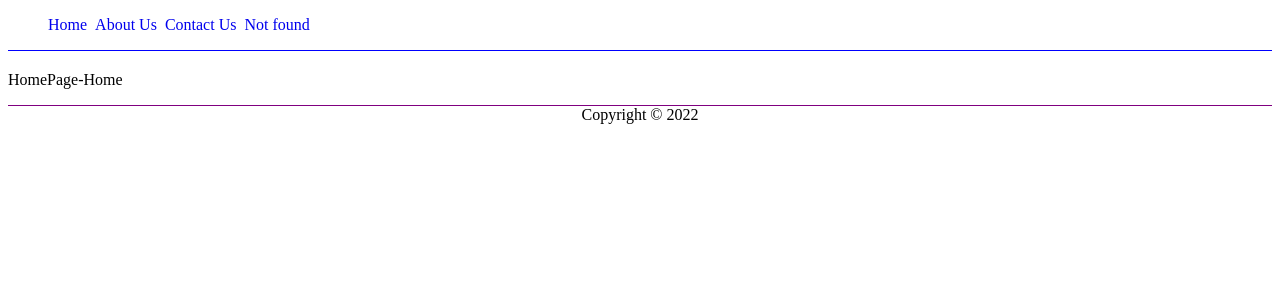
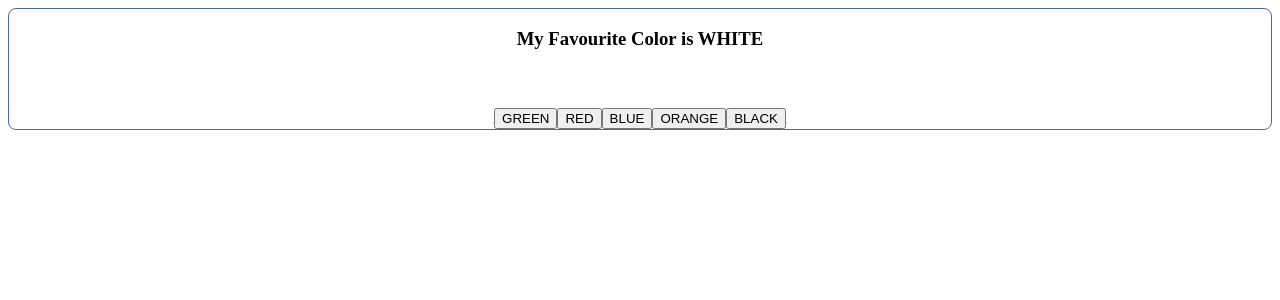
Before and after one commit to HabeebCycle/stunning-lessons, a React (Create React App) app: page / in a window 1280 px wide. Before the commit this address had no page. Shown: the top 300 px of the page. Built offline with nearby package versions, Linux system fonts and the light colour scheme.

Commit message:
State management and styling

```diff
--- a/src/App.js
+++ b/src/App.js
@@ -1,24 +1,14 @@
-import { BrowserRouter, Route, Routes } from "react-router-dom";
-import HomePage from "./components/pages/HomePage";
-import ContactUs from "./components/pages/ContactUs";
-import AboutUs from "./components/pages/AboutUs";
-import Layout from "./components/pages/Layout";
-import PageNotFound from "./components/pages/PageNotFound";
+import MyColor from "./components/hooks/MyColor";
 
 function App() {
-  // npm i react-router-dom
   return (
-    <BrowserRouter>
-      <Layout>
-        <Routes>
-          <Route path="/" element={<HomePage />} />
-          <Route path="contact" element={<ContactUs />} />
-          <Route path="about" element={<AboutUs />} />
-          <Route path="*" element={<PageNotFound />} />
-        </Routes>
-      </Layout>
-    </BrowserRouter>
+    <div>
+      <MyColor />
+    </div>
   );
 }
 
 export default App; //props
+
+//React Hook
+// useState
--- /dev/null
+++ b/src/components/hooks/MyColor.jsx
@@ -0,0 +1,30 @@
+import React, { useState } from "react";
+
+const MyColor = () => {
+  const [color, setColor] = useState("white");
+  return (
+    <div className={"count-div"}>
+      <h3>My Favourite Color is {color.toUpperCase()}</h3>
+      <div style={{ width: "40px", height: "40px", background: color }}></div>
+      <div>
+        {color !== "green" && (
+          <button onClick={() => setColor("green")}>GREEN</button>
+        )}
+        {color !== "red" && (
+          <button onClick={() => setColor("red")}>RED</button>
+        )}
+        {color !== "blue" && (
+          <button onClick={() => setColor("blue")}>BLUE</button>
+        )}
+        {color !== "orange" && (
+          <button onClick={() => setColor("orange")}>ORANGE</button>
+        )}
+        {color !== "black" && (
+          <button onClick={() => setColor("black")}>BLACK</button>
+        )}
+      </div>
+    </div>
+  );
+};
+
+export default MyColor;
--- a/src/components/pages/Layout.jsx
+++ b/src/components/pages/Layout.jsx
@@ -1,7 +1,7 @@
 import React from "react";
 import { Link } from "react-router-dom";
 
-const Layout = ({ children }) => {
+const Layout = (props) => {
   return (
     <>
       <nav>
@@ -20,7 +20,7 @@ const Layout = ({ children }) => {
           </li>
         </ul>
       </nav>
-      {children}
+      {props.children}
       <footer>
         <p style={{ textAlign: "center", borderTop: "1px solid purple" }}>
           Copyright &copy; 2022
--- a/src/components/pages/PageNotFound.jsx
+++ b/src/components/pages/PageNotFound.jsx
@@ -1,9 +1,10 @@
 import React from "react";
 
-const PageNotFound = () => {
+const PageNotFound = ({ children }) => {
   return (
     <div>
       <h1>Oops!</h1>
+      {children}
       <p>The page you are looking for does not exists</p>
     </div>
   );
--- a/src/index.css
+++ b/src/index.css
@@ -24,3 +24,24 @@ nav ul {
   display: flex;
   gap: 8px;
 }
+
+.my-style {
+  color: green;
+  font-style: italic;
+  font-weight: 800;
+  font-size: 30px;
+}
+
+#my-id {
+  color: red;
+  font-size: 35px;
+}
+
+.count-div {
+  border: 1px solid #4567ae;
+  border-radius: 8px;
+  display: flex;
+  flex-direction: column;
+  justify-content: center;
+  align-items: center;
+}
```
Also changed, not shown: src/components/hooks/StateHook.jsx (added, +22 -0 lines), src/components/styles/MyStyle.jsx (added, +28 -0 lines).
